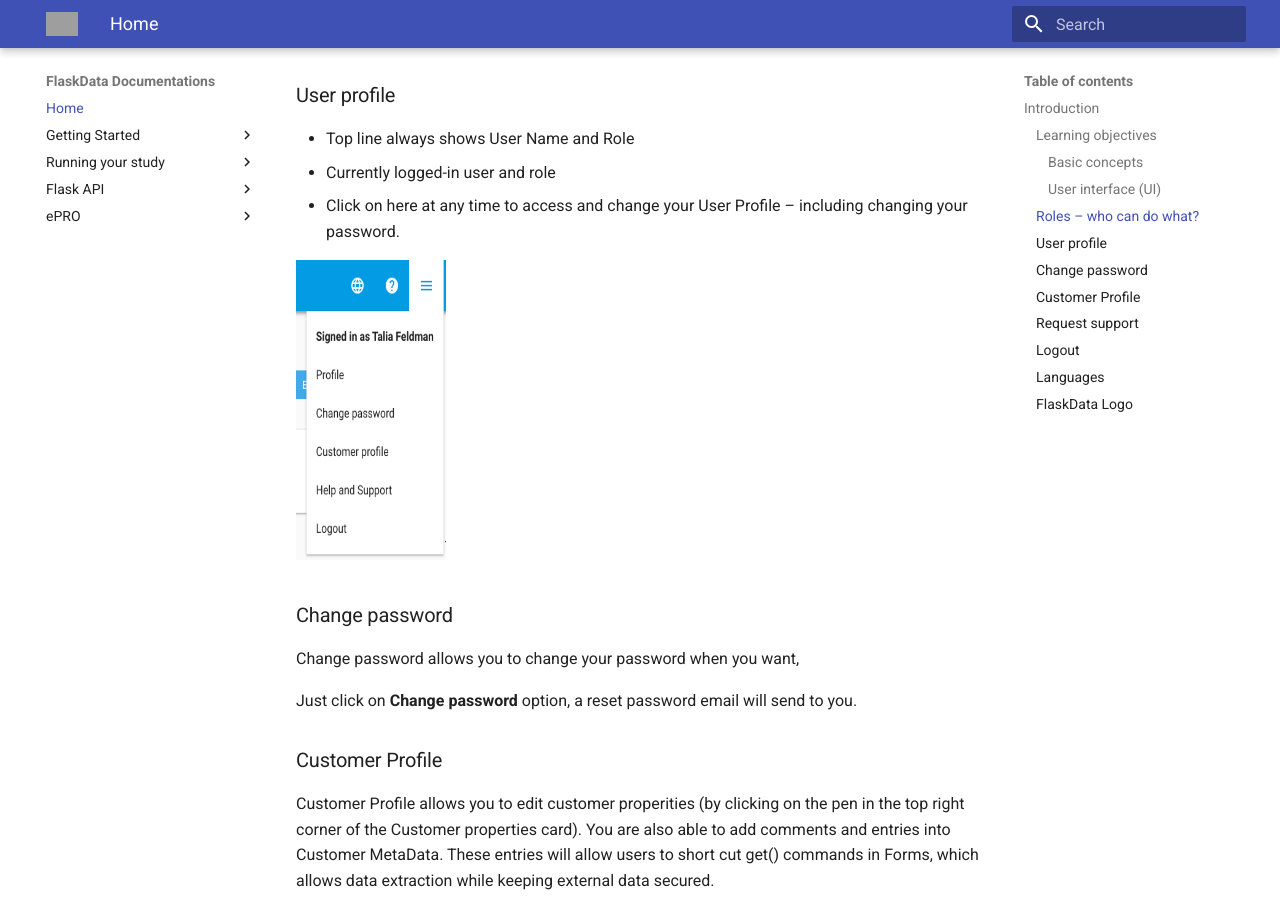
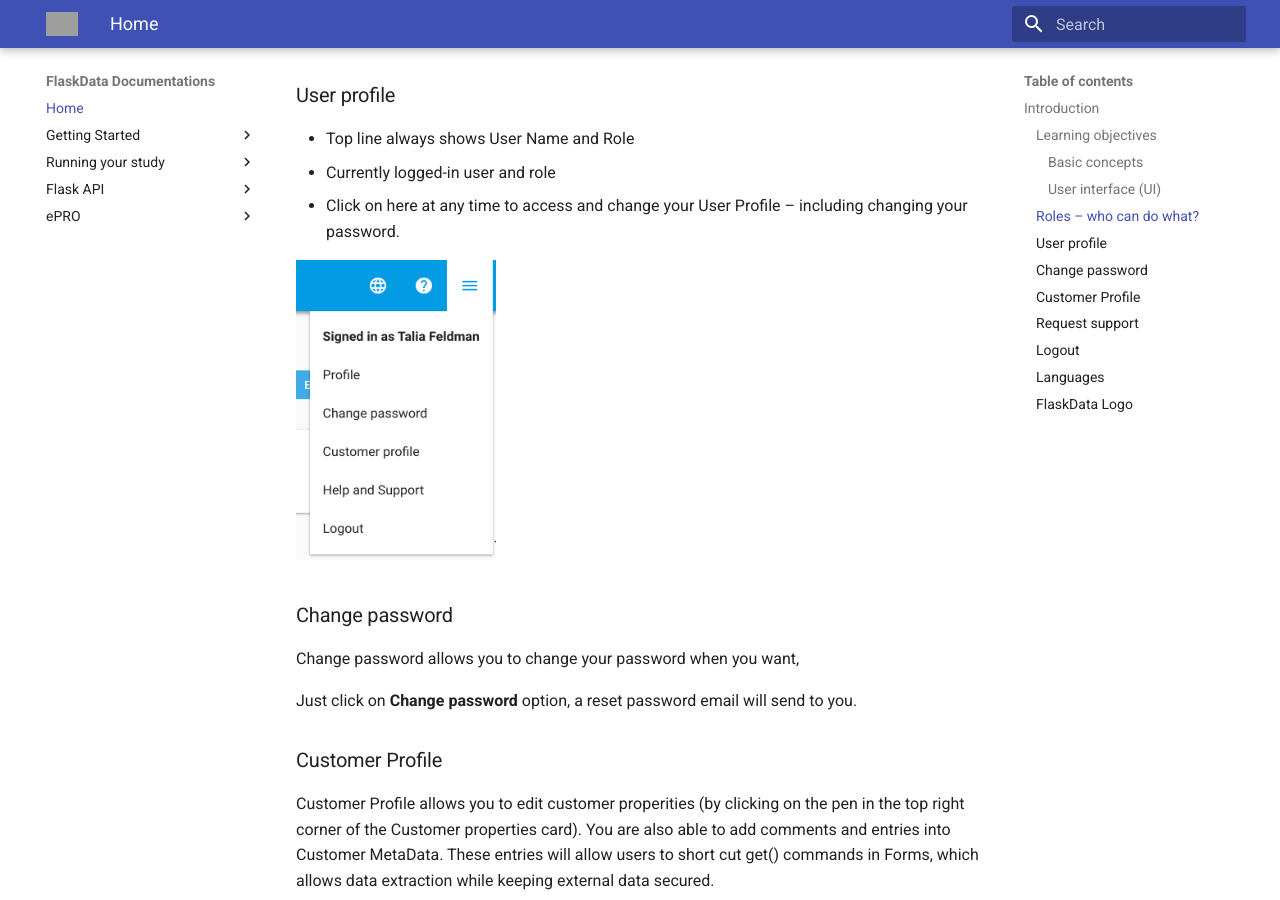
Before and after one commit to onlyjazz/flask-docs, an MkDocs documentation site: the page built from docs/index.md, in a window 1280 px wide and 900 px high, scrolled down 2011 px. Built offline with MkDocs 1.6.1 and Material for MkDocs 9.7.7, drawn with Linux system fonts in a browser that asks for light colours; grey boxes are pictures that could not be loaded.

Commit message:
Resizing image

```diff
--- a/docs/index.md
+++ b/docs/index.md
@@ -63,7 +63,7 @@
   - Currently logged-in user and role
   - Click on here at any time to access and change your User Profile – including changing your password.
 
-![Screenshot](img/newForm/hamburgerMenu.png){: style="height:300px;width:150px"}
+![Screenshot](img/newForm/hamburgerMenu.png){: style="height:300px;width:200px"}
 
 ###Change password
 Change password allows you to change your password when you want,
```
